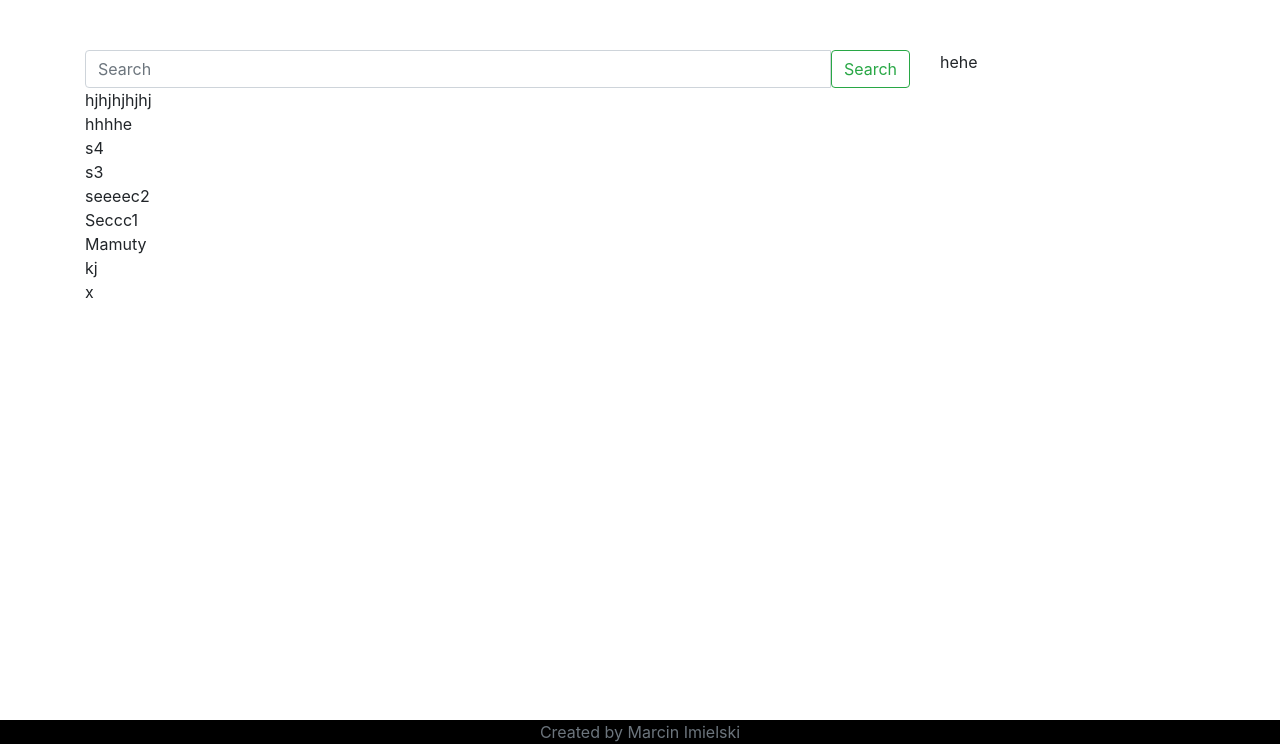
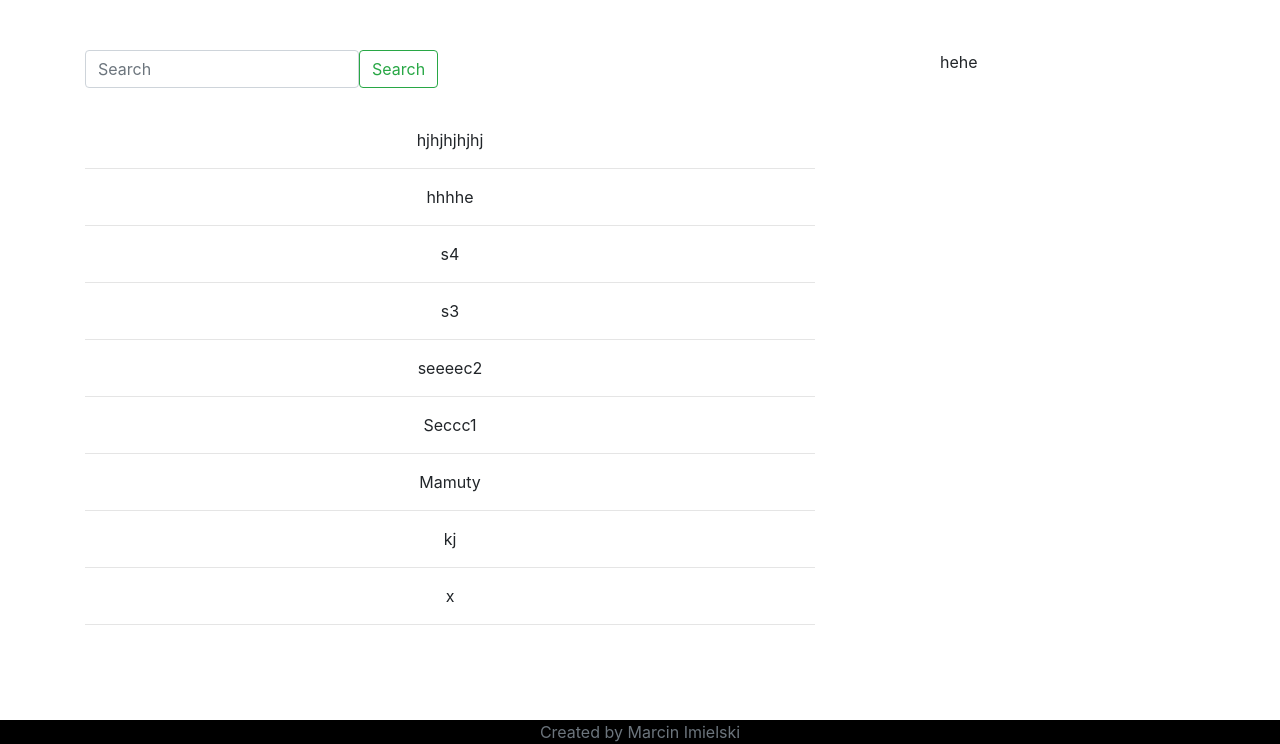
Before and after one commit to Chinczykk/django-forum, a Django app: template forum/templates/forum/section/list.html in a window 1280 px wide. Shown: the part 56-800 px from the top of the page. Run offline with Django 3.2, Linux system fonts and the light colour scheme; the template is opened without the code that fills it: values that come from a table or form of the project are taken from there, others are empty; data comes from the database, SQL or seed files in the repository; both versions use the stored data as it was after the commit; some libraries are stand-ins or nearby versions.

Commit message:
views for sections and topics

```diff
--- a/forum/admin.py
+++ b/forum/admin.py
@@ -17,7 +17,7 @@ class TopicAdmin(admin.ModelAdmin):
     list_display = ('title', 'owner', 'body', 'created', 'updated', 'section')
     list_filter = ('owner', 'created')
     search_fields = ('name', 'owner')
-    raw_id_fields = ('owner',)
+    raw_id_fields = ('owner','section')
     date_hierarchy = 'created'
     ordering = ['created', 'section']
 
@@ -27,7 +27,7 @@ class CommentAdmin(admin.ModelAdmin):
     list_display = ('owner', 'body', 'created', 'topic')
     list_filter = ('owner', 'created')
     search_fields = ('owner',)
-    raw_id_fields = ('owner',)
+    raw_id_fields = ('owner','topic')
     date_hierarchy = 'created'
     ordering = ['created', 'topic']
 
--- a/forum/static/css/forum.css
+++ b/forum/static/css/forum.css
@@ -6,6 +6,15 @@
     margin-top: 50px;
 }
 
-.search-width {
-    width: 100%;
+.section-list {
+    text-align: center;
 }
+
+input {
+    max-width: 280px;
+}
+
+a, a:visited, a:hover, a:active {
+    color: inherit;
+    text-decoration: none;
+}
--- a/forum/templates/forum/base.html
+++ b/forum/templates/forum/base.html
@@ -14,7 +14,7 @@
 
 <body>
     <nav class="navbar navbar-expand-lg navbar-dark bg-dark">
-        <a class="navbar-brand" href="#">Home</a>
+        <a class="navbar-brand" href="{% url 'forum:section_list' %}">Home</a>
         <button class="navbar-toggler" type="button" data-toggle="collapse" data-target="#navbarSupportedContent" aria-controls="navbarSupportedContent"
             aria-expanded="false" aria-label="Toggle navigation">
             <span class="navbar-toggler-icon"></span>
@@ -29,7 +29,7 @@
                     </a>
                     <div class="dropdown-menu" aria-labelledby="navbarDropdown">
                         <a class="dropdown-item" href="#">Add new section</a>
-                        <a class="dropdown-item" href="#">Find new section</a>
+                        <a class="dropdown-item" href="{% url 'forum:section_list' %}">Find new section</a>
                         <a class="dropdown-item" href="#">Show subscribed sections</a>
                     </div>
                 </li>
@@ -49,9 +49,10 @@
     </nav>
     <div class="container">
         <div class="row adjust-margin-top">
-            <div class="col-9">
+            <div class="col-8">
                 {% block content %}{% endblock %}
             </div>
+            <div class="col-1"></div>
             <div class="col-3">
                 {% block side %}{% endblock %}
             </div>
--- a/forum/templates/forum/section/list.html
+++ b/forum/templates/forum/section/list.html
@@ -3,12 +3,20 @@
 {% block title %}Find section{% endblock %}
 
 {% block content %}
-  <div class="input-group">
-      <input class="form-control search-width" type="search" placeholder="Search" aria-label="Search">
+  <form class="form-inline" method="get" action="{% url 'forum:section_list' %}">
+    <div class="form-group">
+      <input class="form-control" type="text" placeholder="Search" aria-label="Search" name="search">
       <button class="btn btn-outline-success my-2 my-sm-0" type="submit">Search</button>
-  </div>
+    </div>
+  </form>
+  <br>
   {% for section in sections %}
-    <div>{{ section.name }}</div>
+  <a href="{% url 'forum:topic_list' section.name %}">
+      <p class="section-list">
+        {{ section.name }}
+      </p>
+    </a>
+      <hr>
   {% endfor %}
 
 {% endblock %}
--- a/forum/urls.py
+++ b/forum/urls.py
@@ -3,5 +3,6 @@ from . import views
 
 urlpatterns = [
     #url(r'^$', views.subscriptions_topics, name='subscriptions_topics')
-    url(r'^find_section/', views.section_list, name='section_list')
+    url(r'^find_section/', views.section_list, name='section_list'),
+    url(r'^section/(?P<name>[\w\-]+)/', views.topic_list, name='topic_list'),
 ]
```
Also changed, not shown: forum/services.py (added, +7 -0 lines), forum/templates/forum/topic/list.html (added, +30 -0 lines), forum/views.py (+13 -2 lines), db.sqlite3.
